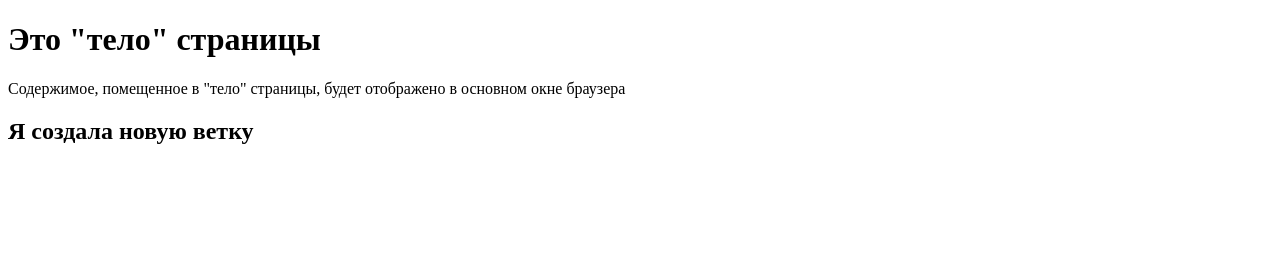
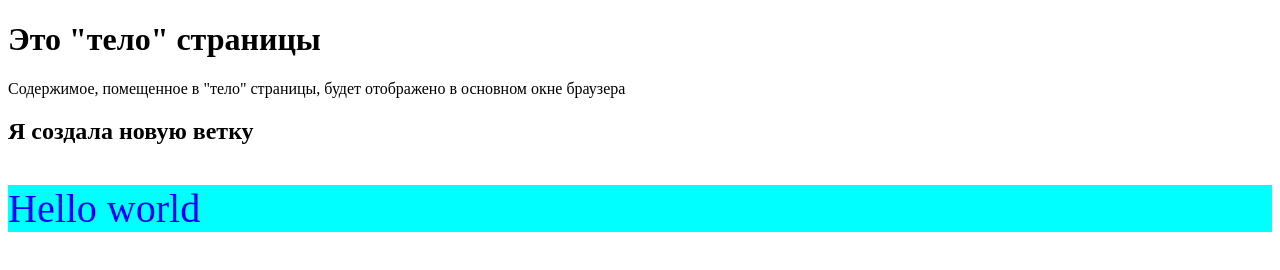
Before and after one commit to aziman1/test.github.io, a plain HTML site: page index.html in a window 1280 px wide. Drawn offline with Linux system fonts and the light colour scheme.

Commit message:
docs: update all file

```diff
--- a/index.html
+++ b/index.html
@@ -4,12 +4,15 @@
     <meta charset="UTF-8">
     <meta http-equiv="X-UA-Compatible" content="IE=edge">
     <meta name="viewport" content="width=device-width, initial-scale=1.0">
-    <title>Azima</title>
+    <link rel="stylesheet" href="./style.css">
+    <title>Azima1</title>
 </head>
 <body>
     <h1>Это "тело" страницы</h1>
 
     <p>Содержимое, помещенное в "тело" страницы, будет отображено в 		основном окне браузера</p>
      <h2>Я создала новую ветку</h2>
+     <p class="hello">Hello world</p>
+
 </body>
 </html>
--- /dev/null
+++ b/style.css
@@ -0,0 +1,5 @@
+.hello {
+    color: blue;
+    background-color: aqua;
+    font-size: 40px;
+}
```
